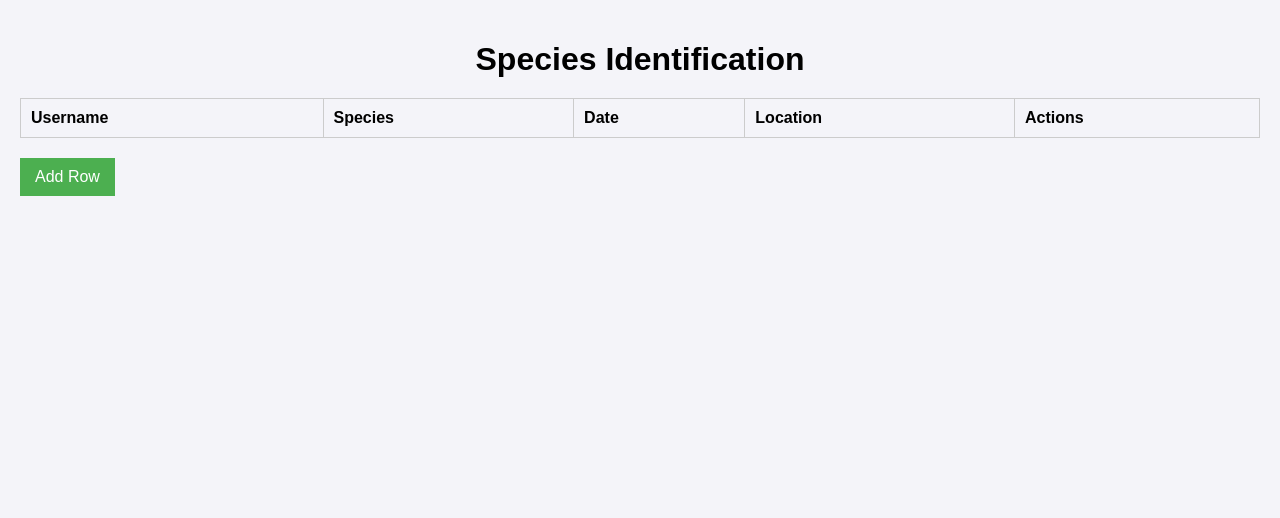
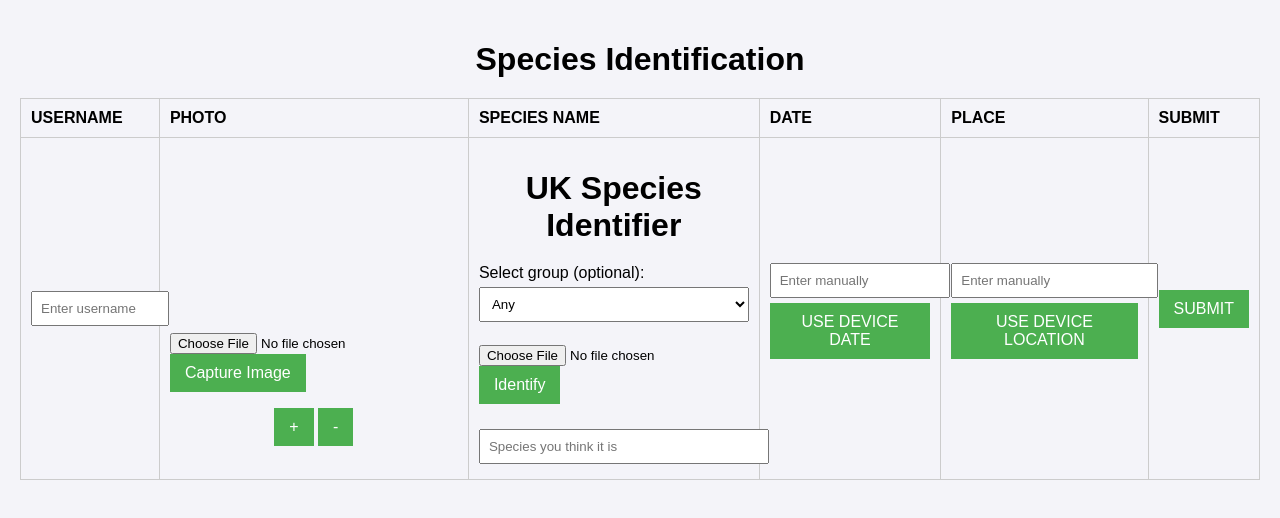
Before and after one commit to boobalootoo/split3, a plain HTML site: page index.html in a window 1280 px wide. Drawn offline with Linux system fonts and the light colour scheme; no server answers.

Commit message:
Update index.html

```diff
--- a/index.html
+++ b/index.html
@@ -3,14 +3,76 @@
 <head>
     <meta charset="UTF-8">
     <meta name="viewport" content="width=device-width, initial-scale=1.0">
-    <title>Species Identification</title>
+    <title>Species Table</title>
     <link rel="stylesheet" href="styles.css">
-    <script src="script.js" defer></script>
 </head>
 <body>
     <div class="container">
         <h1>Species Identification</h1>
-        <div id="table-container"></div>
+        <table>
+            <thead>
+                <tr>
+                    <th>USERNAME</th>
+                    <th>PHOTO</th>
+                    <th>SPECIES NAME</th>
+                    <th>DATE</th>
+                    <th>PLACE</th>
+                    <th>SUBMIT</th>
+                </tr>
+            </thead>
+            <tbody id="species-records">
+                <tr>
+                    <td><input type="text" placeholder="Enter username"></td>
+                    <td>
+                        <div style="max-width: 320px; overflow: hidden;">
+                            <video id="liveCamera" width="100%" height="auto" autoplay style="display: block;"></video>
+                        </div>
+                        <canvas id="canvas" style="display: none;"></canvas>
+                        <br>
+                        <input type="file" id="fileInput" accept="image/*">
+                        <button id="captureButton">Capture Image</button>
+
+                        <p id="status"></p>
+                        <div style="text-align: center; margin-top: 10px;">
+                            <button id="zoomIn">+</button>
+                            <button id="zoomOut">-</button>
+                        </div>
+                    </td>
+                    <td>
+                        <div id="identification-container">
+                            <h1>UK Species Identifier</h1>
+                            <label for="groupSelect">Select group (optional):</label>
+                            <select id="groupSelect">
+                                <option value="">Any</option>
+                                <option value="3">Animals</option>
+                                <option value="47126">Plants</option>
+                                <option value="47170">Fungi</option>
+                            </select>
+                            <br><br>
+                            <input type="file" id="imageInput" accept="image/*">
+                            <img id="preview" style="max-width: 300px; margin-top: 10px;" />
+                            <br>
+                            <button onclick="identifySpecies()">Identify</button>
+                            <div id="results" style="margin-top: 20px;"></div>
+                            <div class="autocomplete">
+                                <input type="text" id="speciesInput" placeholder="Species you think it is">
+                            </div>
+                        </div>
+                    </td>
+                    <td>
+                        <input type="text" class="date" placeholder="Enter manually">
+                        <button class="button date-btn" onclick="getDate(this)">USE DEVICE DATE</button>
+                    </td>
+                    <td>
+                        <input type="text" class="place" placeholder="Enter manually">
+                        <button class="button location-btn" onclick="getLocation(this)">USE DEVICE LOCATION</button>
+                    </td>
+                    <td><button class="button submit-btn">SUBMIT</button></td>
+                </tr>
+            </tbody>
+        </table>
     </div>
+
+    <script src="script.js"></script>
 </body>
 </html>
```
